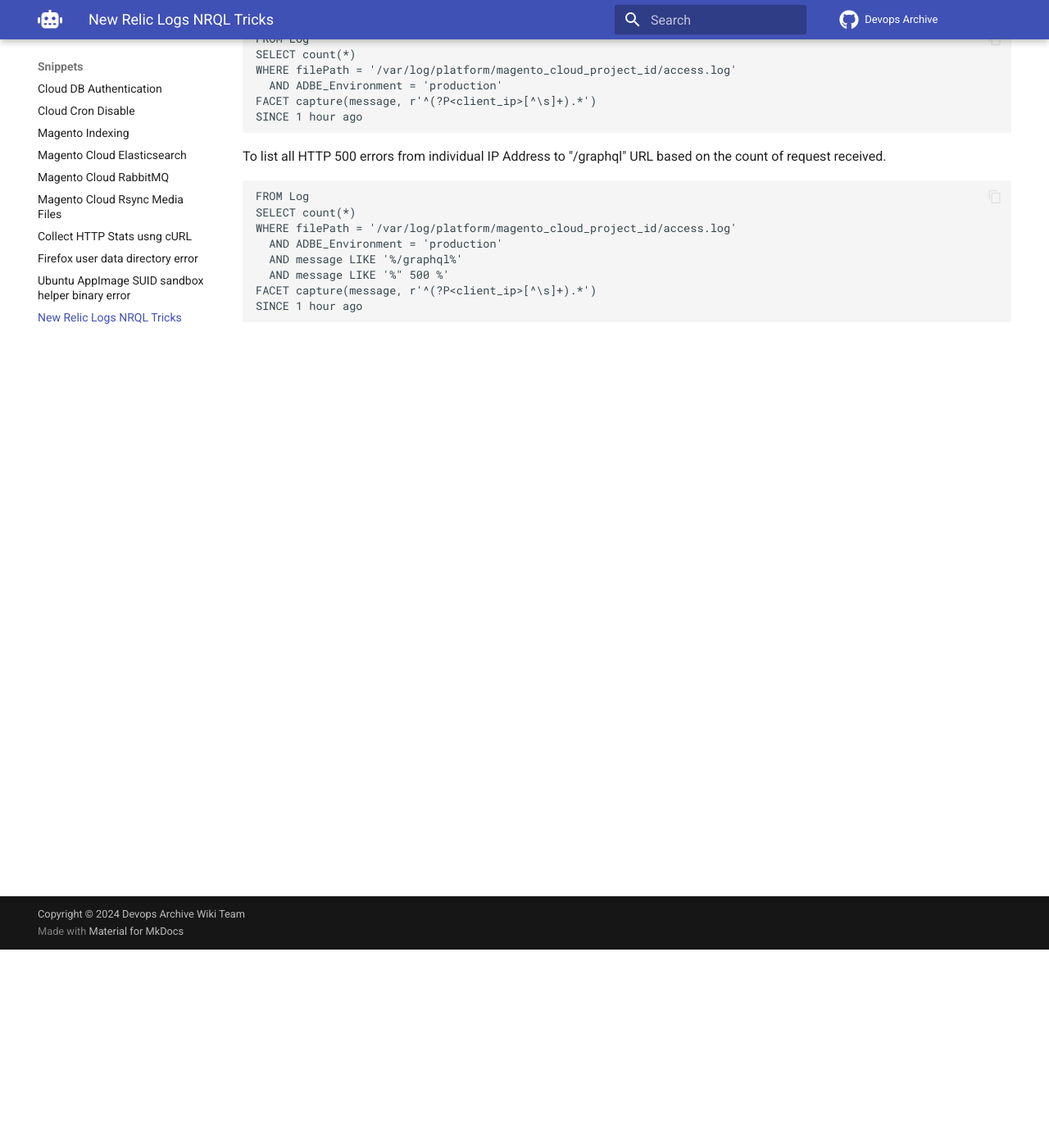
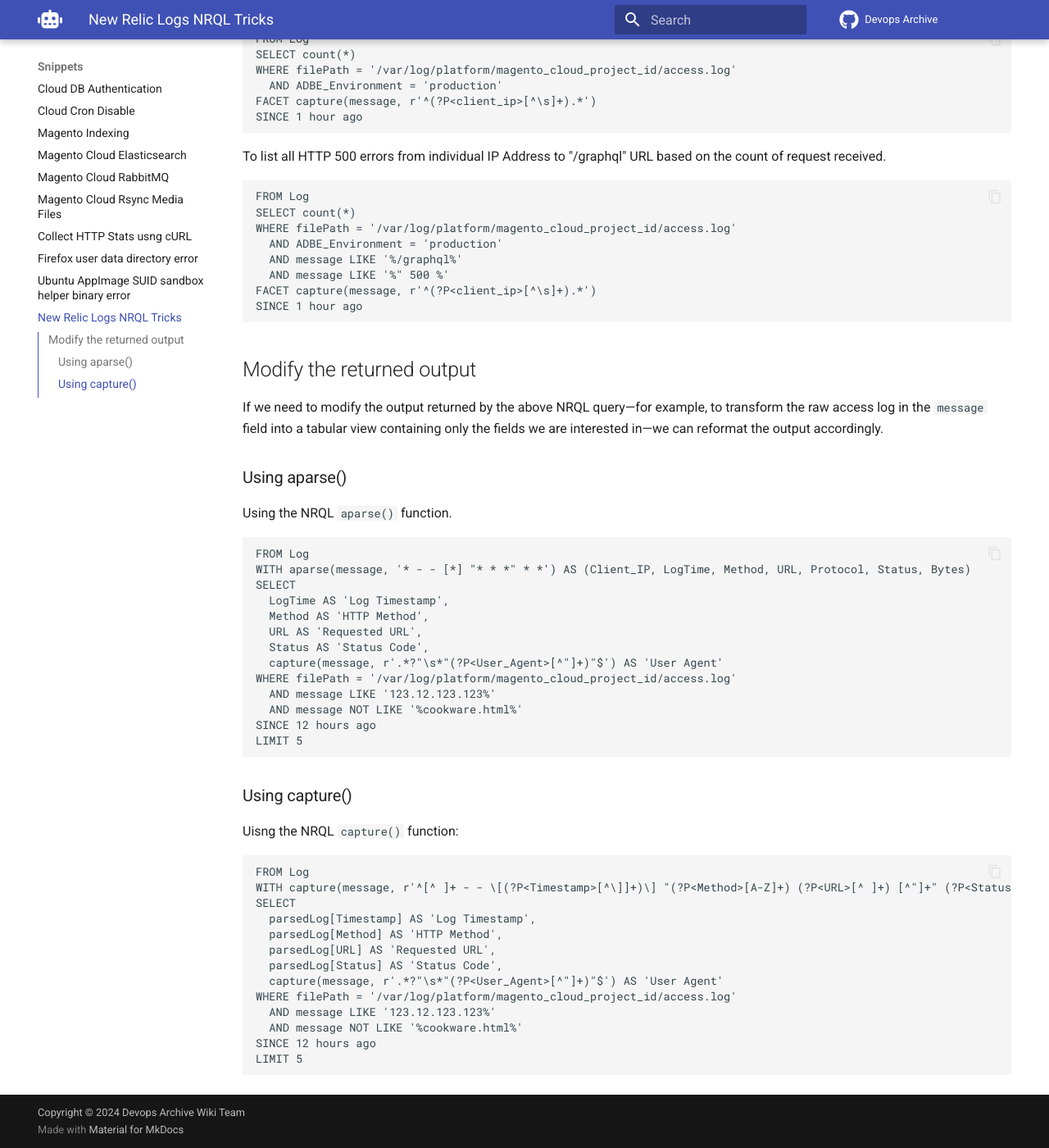
Before and after one commit to devops-archive/devops-archive.github.io, an MkDocs documentation site: the page built from docs/docs/snippets/new-relic-logs-nrql-tricks.md, in a window 1280 px wide and 1400 px high, scrolled down 242 px. Shown: the whole window at 82% size. Built offline with MkDocs 1.6.1 and Material for MkDocs 9.7.7, drawn with Linux system fonts in a browser that asks for light colours; comment, search, counter and statistics services are not loaded.

Commit message:
Update new-relic-logs-nrql-tricks.md

````diff
--- a/docs/docs/snippets/new-relic-logs-nrql-tricks.md
+++ b/docs/docs/snippets/new-relic-logs-nrql-tricks.md
@@ -24,3 +24,47 @@
 FACET capture(message, r'^(?P<client_ip>[^\s]+).*')
 SINCE 1 hour ago
 ```
+
+## Modify the returned output
+
+If we need to modify the output returned by the above NRQL query—for example, to transform the raw access log in the `message` field into a tabular view containing only the fields we are interested in—we can reformat the output accordingly.
+
+### Using aparse()
+
+Using the NRQL `aparse()` function.
+
+```
+FROM Log
+WITH aparse(message, '* - - [*] "* * *" * *') AS (Client_IP, LogTime, Method, URL, Protocol, Status, Bytes)
+SELECT
+  LogTime AS 'Log Timestamp',
+  Method AS 'HTTP Method',
+  URL AS 'Requested URL',
+  Status AS 'Status Code',
+  capture(message, r'.*?"\s*"(?P<User_Agent>[^"]+)"$') AS 'User Agent'
+WHERE filePath = '/var/log/platform/magento_cloud_project_id/access.log'
+  AND message LIKE '123.12.123.123%'
+  AND message NOT LIKE '%cookware.html%'
+SINCE 12 hours ago
+LIMIT 5
+```
+
+### Using capture()
+
+Uisng the NRQL `capture()` function:
+
+```
+FROM Log
+WITH capture(message, r'^[^ ]+ - - \[(?P<Timestamp>[^\]]+)\] "(?P<Method>[A-Z]+) (?P<URL>[^ ]+) [^"]+" (?P<Status>\d{3}) .*') AS parsedLog
+SELECT
+  parsedLog[Timestamp] AS 'Log Timestamp',
+  parsedLog[Method] AS 'HTTP Method',
+  parsedLog[URL] AS 'Requested URL',
+  parsedLog[Status] AS 'Status Code',
+  capture(message, r'.*?"\s*"(?P<User_Agent>[^"]+)"$') AS 'User Agent'
+WHERE filePath = '/var/log/platform/magento_cloud_project_id/access.log'
+  AND message LIKE '123.12.123.123%'
+  AND message NOT LIKE '%cookware.html%'
+SINCE 12 hours ago
+LIMIT 5
+```
````
